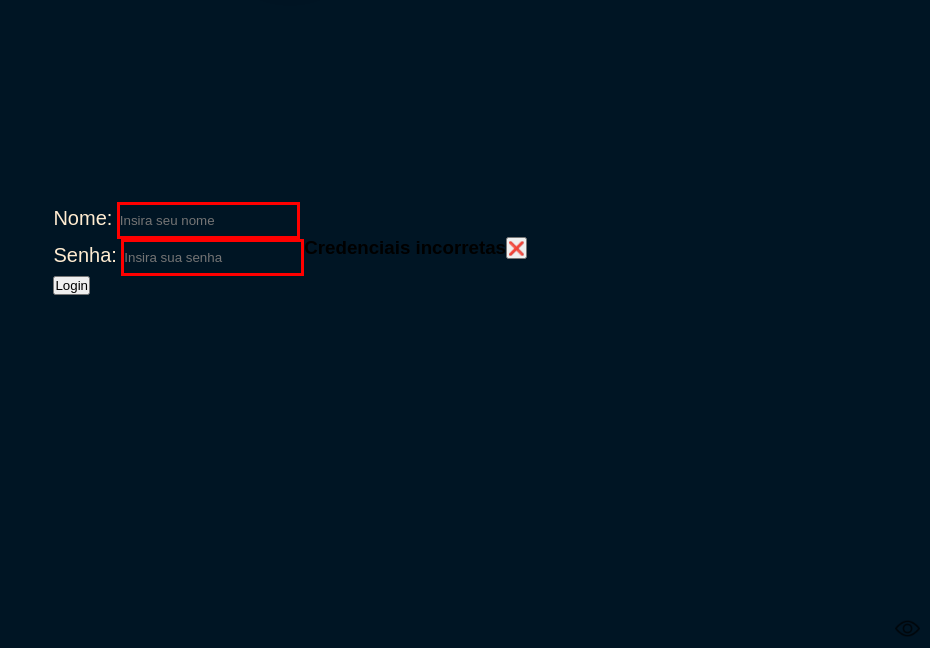
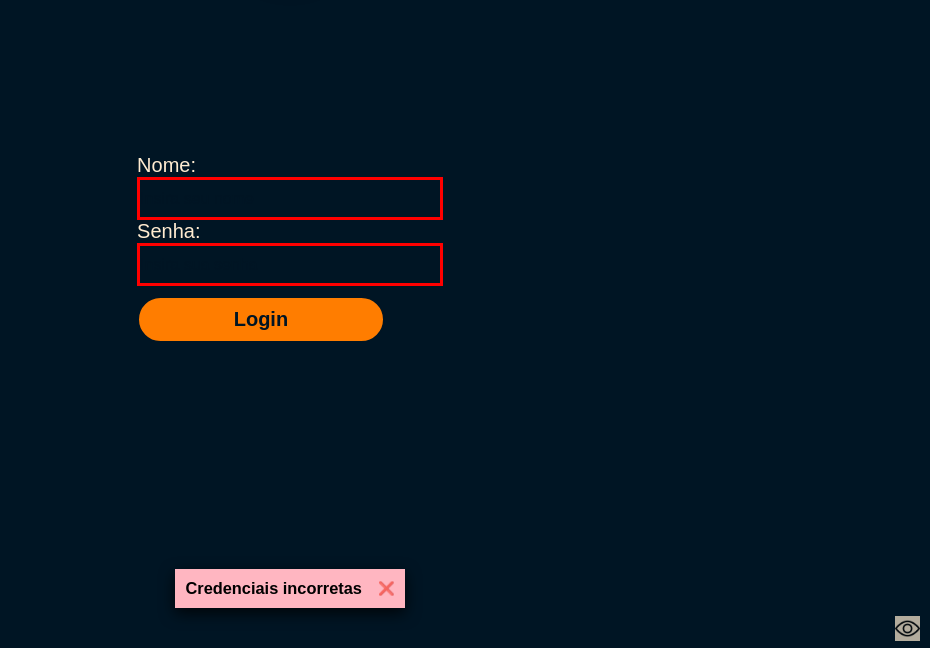
Before and after one commit to brancaglionpietro-coder/sesiLocalMarket04, a plain HTML site: page src/Login/index.html in a window 1280 px wide. Both pictures are taken after a click on the button "Login". Shown: the part 152-800 px from the top of the page, without its empty margins (350-1280 px from the left). Drawn offline with nearby package versions, Linux system fonts and the light colour scheme.

Commit message:
Add files via upload

```diff
--- a/src/Login/style.css
+++ b/src/Login/style.css
@@ -61,6 +61,7 @@ body{
 }
 
 .eye{
+    background-color: #ffecd1;
     position: absolute;
     right: 10px;
     bottom: 7px;
@@ -82,8 +83,66 @@ body{
     background-color: transparent;
     padding: 8px 0px;
     border: none;
+    width: 100%;
+    border-bottom: 2px solid #ffecd1;
+    font-size: 18px;
+    color: #ffecd1;
+}
+
+input::placeholder{
+    color: #001524;
+    font-size: 16px;
+}
+
+input:focus{
+    border: none;
+    outline: none;
+    color: #ff7d00;
+    font-size: 16px;
+    border-bottom: 2px solid #ff7d00;
+}
+
+.btn-login{
+    padding: 10px;
+    width: 81%;
+    background-color: #ff7d00;
+    border-radius: 999px;
+    border: none;
+    border: 2px solid #001524;
+    font-size: 20px;
+    font-weight: bold;
+    color: #001524;
+    transition: all 200ms ease-in-out;
+    margin-top: 10px;
+}
+
+.btn-login:hover{
+    cursor: pointer;
+    color: #ffecd1;
+    border: 2px solid #ffecd1;
+    box-shadow: rgba(0, 0, 0, 0.8) 0px 5px 15px;
 }
 
 .error-div{
     display: none;
+    flex-direction: row;
+    justify-content: center;
+    align-items: center;
+    width: auto;
+    height: auto;
+    background-color: lightpink;
+    gap: 2vh;
+    padding: 10px;
+    position: absolute;
+    bottom: 5%;
+    font-size: 14px;
+    font-weight: lighter;
+    box-shadow: rgba(0, 0, 0, 0.8) 0px 5px 15px;
 }
+
+.error-div button{
+    background-color: transparent;
+    border: none;
+    opacity: 0.7;
+
+}
```
